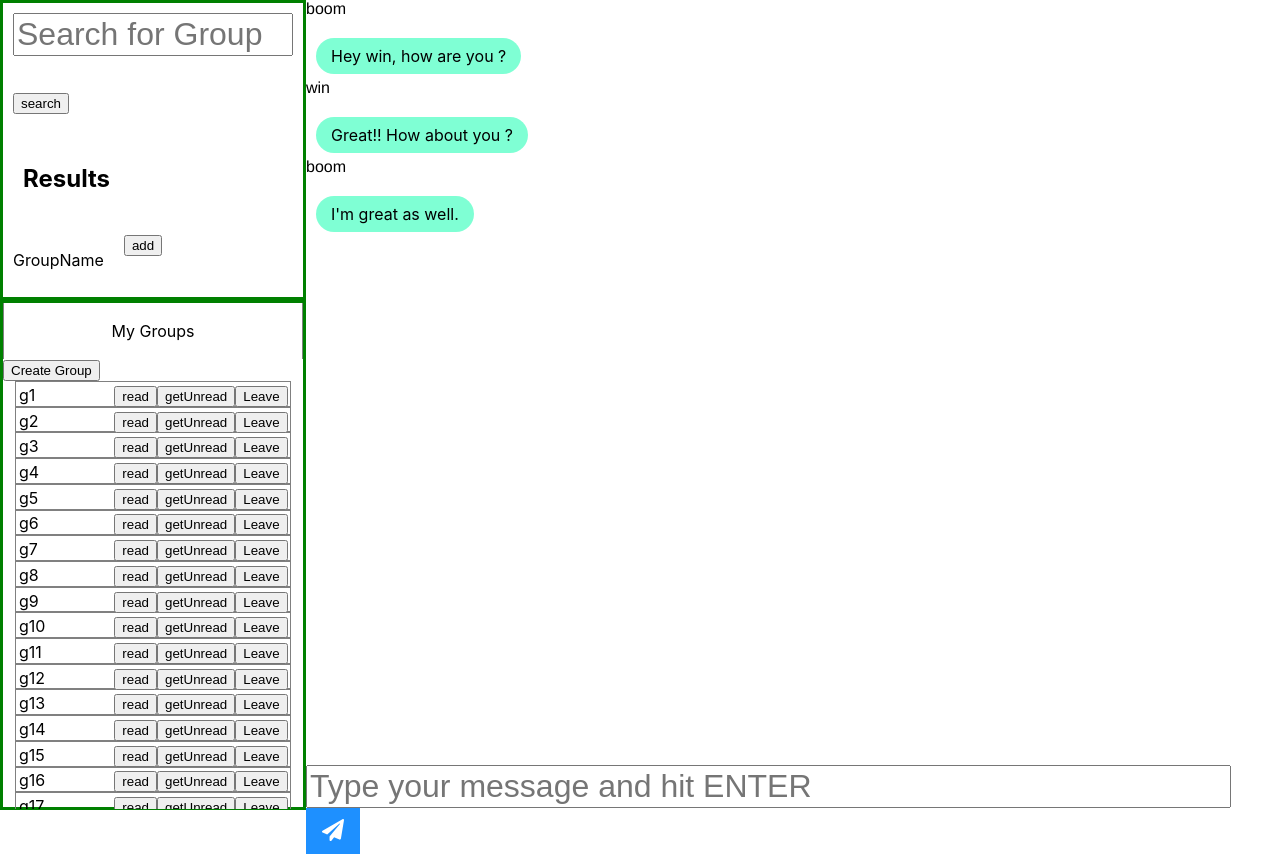
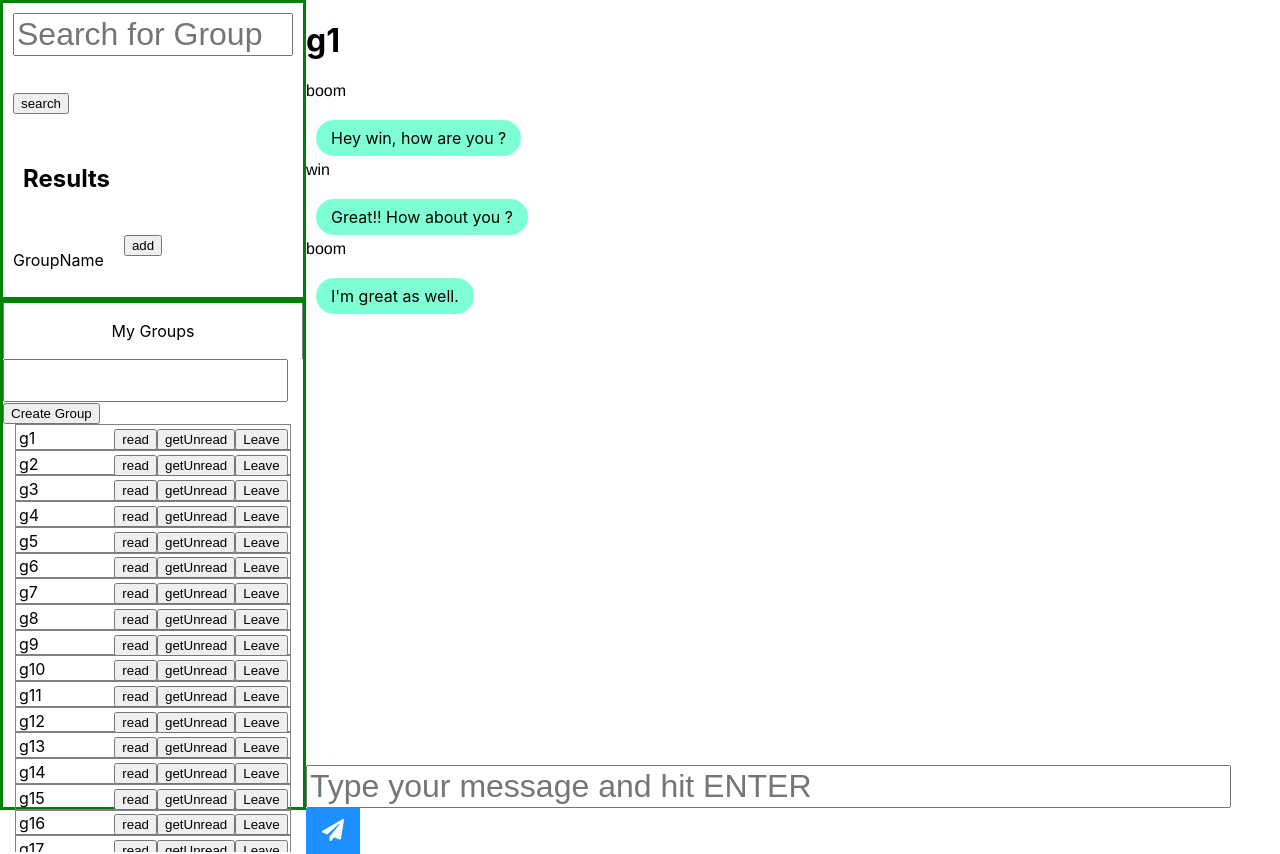
Before and after one commit to bosstyzaz/ParallelChattingAppFrontend, a React (Create React App) app: page /ChatPage in a window 1280 px wide. Built offline with nearby package versions, Linux system fonts and the light colour scheme.

Commit message:
create new group

```diff
--- a/src/Components/ChatBox/ChatBox.js
+++ b/src/Components/ChatBox/ChatBox.js
@@ -22,6 +22,7 @@ class ChatBox extends React.Component {
       return (
         <div className='chatbox-container'>
           <Scrollbars className='scrollbar-chat'>
+          <h1>{this.props.group}</h1>
           {this.props.messages.map((message, index) => {
             return (
               <Message key={index} username={message.senderId} text={message.text}/>
--- a/src/Components/ChatPage/ChatPage.js
+++ b/src/Components/ChatPage/ChatPage.js
@@ -12,7 +12,7 @@ class ChatPage extends React.Component {
             username: 'Ricardo Milos',
             id: 2,
             groupList : ['g1','g2','g3','g4','g5','g6','g7','g8','g9','g10','g11','g12','g13','g14','g15','g16','g17','g18','g19','g20'],
-            atGroup: '',
+            atGroup: 'g1',
             messages: [{
                 senderId: 'boom',
                 text: 'Hey win, how are you ?'
@@ -76,7 +76,7 @@ class ChatPage extends React.Component {
                              groupList={this.state.groupList}/>
                 </div>
                 <div className='right-part'>
-                    <ChatBox messages={this.state.messages}/>
+                    <ChatBox messages={this.state.messages} group={this.state.atGroup}/>
                 </div>
             </div>
         );
--- a/src/Components/MyGroup/MyGroup.js
+++ b/src/Components/MyGroup/MyGroup.js
@@ -1,25 +1,52 @@
 import React from 'react';
 import './MyGroup.css'
 import Group from './Group';
-
+import Axios from "axios";
 
 class MyGroup extends React.Component {
     constructor(props) {
         super(props);
         this.state = {
           isLoading: false,
+          groupName: ""
         }
+        this.handleGroupnameChange = this.handleGroupnameChange.bind(this)
+        this.createGroup = this.createGroup.bind(this)
     }
 
     componentDidMount(){
 
     }
 
+    createGroup() {
+      Axios
+      .post("http://localhost:3001/groups", {
+        "name": this.state.groupName,
+        "message": []
+      })
+      .then((response) => {
+        console.log(response);
+        // this.myCars = response.data;
+      })
+      .catch((error) => {
+        console.log(error);
+      });
+    }
+
+    handleGroupnameChange() {
+      console.log("kao")
+      this.setState({
+        groupName: document.getElementById("create_group").value
+      })
+      console.log(this.state.groupName)
+    }
+
     render() {
         return (
           <div className='MyGroup-container'>
               <div className='MyGroup-header'>My Groups</div>
-              <button>Create Group</button>
+              <input id="create_group" onChange={this.handleGroupnameChange}></input>
+              <button onClick={this.createGroup}>Create Group</button>
               <div className="GroupList">
                 {
                     this.props.groupList.map(group =>{
```
